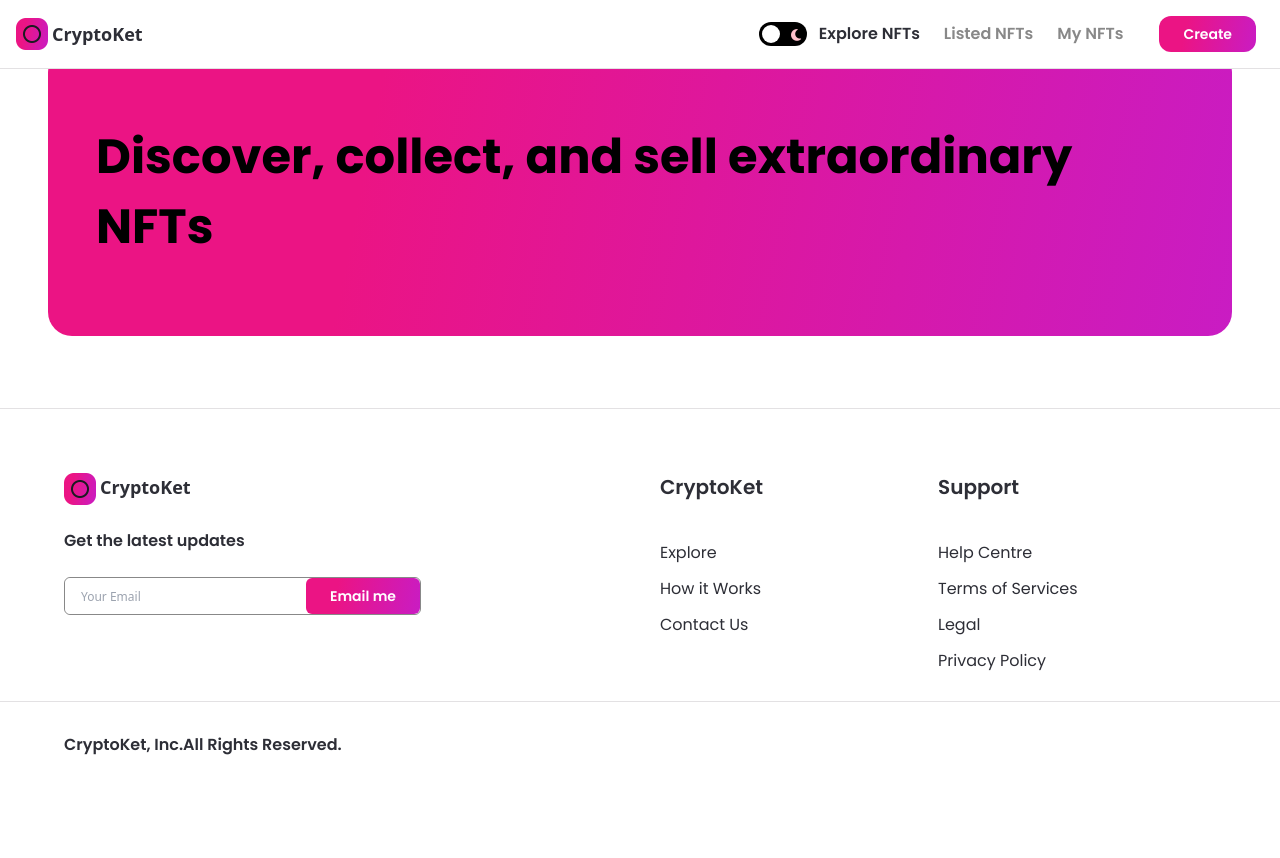
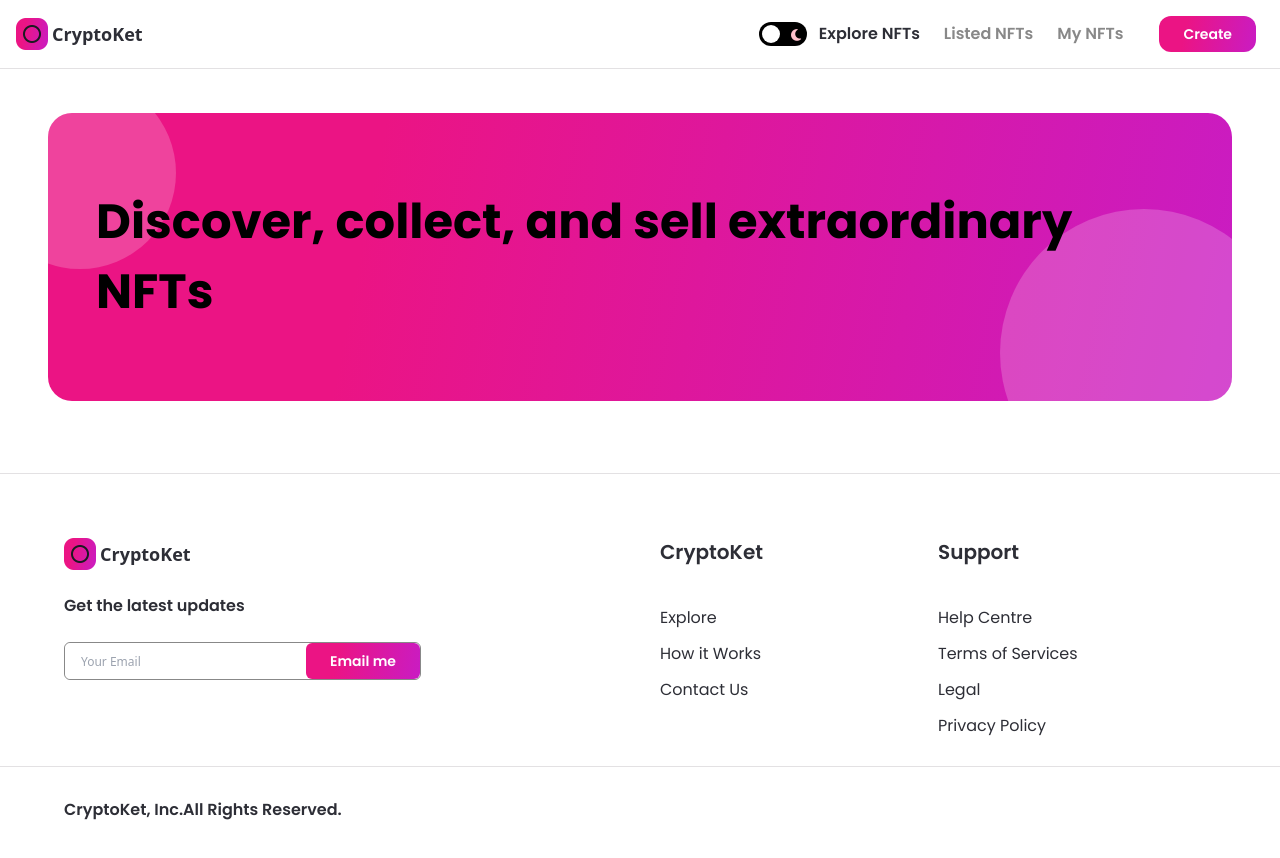
Before and after one commit to Sumit9953/NFT_MARKETPLACE_CRYPTOKET, a Next.js app: page / in a window 1280 px wide. Shown: the top 858 px of the page. Before the commit the page ends 824 px from the top, so only its background shows below. Built offline with nearby package versions, Linux system fonts and the light colour scheme.

Commit message:
compelte banner

```diff
--- a/components/Banner.jsx
+++ b/components/Banner.jsx
@@ -5,6 +5,8 @@ const Banner = ({ name, childStyles, parentStyles }) => (
     <p className={`font-bold text-5xl font-poppins leading-70 ${childStyles}`}>
       {name}
     </p>
+    <div className="absolute w-48 h-48 sm:w-32 sm:h-32 rounded-full white-bg -top-9 -left-16 -z-5" />
+    <div className="absolute w-72 h-72 sm:w-56 sm:h-56 rounded-full white-bg -bottom-24 -right-14 -z-5" />
   </div>
 
 );
--- a/components/Footer.jsx
+++ b/components/Footer.jsx
@@ -23,10 +23,10 @@ const Footer = () => {
   const { theme } = useTheme();
 
   return (
-    <footer className="flexCentre flex-col border-t dark:border-nft-black-1 border-nft-gray-1 sm:py-8 py-16">
+    <footer className="flexCenter flex-col border-t dark:border-nft-black-1 border-nft-gray-1 sm:py-8 py-16">
       <div className=" w-full minmd:w-4/5 flex flex-row md:flex-col sm:px-4 px-16">
         <div className="flexStart flex-1 flex-col">
-          <div className="flexCentre flex cursor-pointer">
+          <div className="flexCenter flex cursor-pointer">
             <Image src={images.logo02} objectFit="contain" width={32} height={32} alt="logo" />
             <p className="dark:text-white text-nft-black-1 font-semibold text-lg ml-1">CryptoKet</p>
           </div>
@@ -51,7 +51,7 @@ const Footer = () => {
         </div>
       </div>
 
-      <div className="flexCentre w-full mt-4 border-t dark:border-nft-black-1 border-nft-gray-1 sm:px-4 px-16">
+      <div className="flexCenter w-full mt-4 border-t dark:border-nft-black-1 border-nft-gray-1 sm:px-4 px-16">
         <div className="flexBetween flex-row w-full minmd:w-4/5 sm:flex-col mt-7">
           <p className="font-poppins dark:text-white text-nft-black-1 font-semibold text-base">CryptoKet, Inc.All Rights Reserved.</p>
           <div className="flex flex-row sm:mt-4">
--- a/components/Navbar.jsx
+++ b/components/Navbar.jsx
@@ -20,7 +20,7 @@ const MenuItems = ({ isMobile, active, setActive }) => {
   };
 
   return (
-    <ul className={`list-none flex flexCentre flex-row ${isMobile && 'flex-col h-full'}`}>
+    <ul className={`list-none flex flexCenter flex-row ${isMobile && 'flex-col h-full'}`}>
       {['Explore NFTs', 'Listed NFTs', 'My NFTs'].map((item, i) => (
         <li
           key={i}
--- a/pages/_app.js
+++ b/pages/_app.js
@@ -8,7 +8,9 @@ const MyApp = ({ Component, pageProps }) => (
   <ThemeProvider attribute="class">
     <div className="dark:bg-nft-dark bg-white min-h-screen">
       <Navbar />
-      <Component {...pageProps} />
+      <div className="pt-65">
+        <Component {...pageProps} />
+      </div>
       <Footer />
     </div>
     <Script src="https://kit.fontawesome.com/09ae7a197c.js" crossorigin="anonymous" />
```
